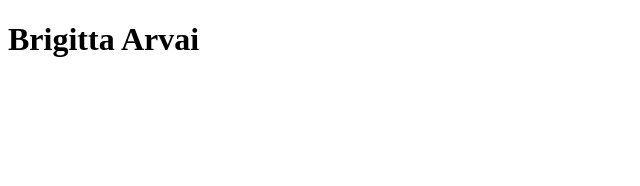
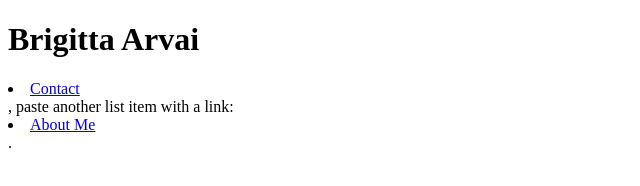
Before and after one commit to Brigitta1/portfolio, a plain HTML site: page index.html in a window 1280 px wide. Shown: the whole page, without its empty margins (0-640 px from the left). Drawn offline with Linux system fonts and the light colour scheme.

Commit message:
add link to about page

```diff
--- a/index.html
+++ b/index.html
@@ -8,5 +8,9 @@
 </head>
 <body>
     <h1>Brigitta Arvai</h1>
+
+    <li>
+        <a href="#contact">Contact</a></li>, paste another list item with a link: <li><a href="about.html">About Me</a>
+    </li>.
 </body>
 </html>
```
